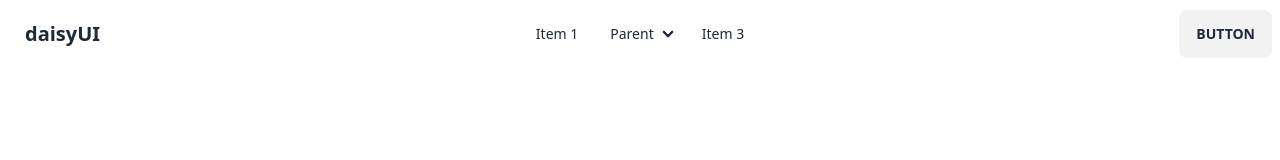
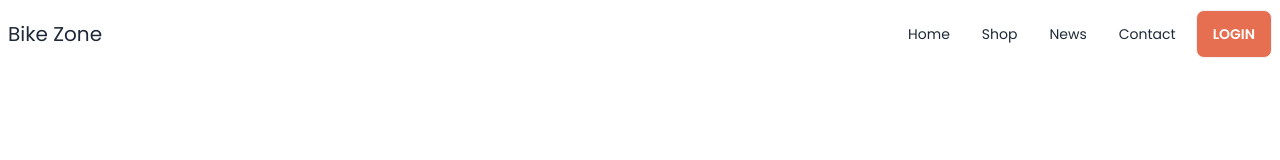
Before and after one commit to Zahangir111/biker-zone, a plain HTML site: page index.html in a window 1280 px wide. Drawn offline with nearby package versions, Linux system fonts and the light colour scheme.

Commit message:
created basic navbar

```diff
--- a/index.html
+++ b/index.html
@@ -17,17 +17,29 @@
           extend: {
             colors: {
               clifford: "#da373d",
-              "bike-primary": "#da373d",
+              "bike-primary": "#E76F51",
             },
           },
         },
       };
     </script>
+    <link rel="preconnect" href="https://fonts.googleapis.com" />
+    <link rel="preconnect" href="https://fonts.gstatic.com" crossorigin />
+    <link
+      href="https://fonts.googleapis.com/css2?family=Poppins:wght@400;500;600;700;800;900&display=swap"
+      rel="stylesheet"
+    />
+    <style>
+      .font-poppins {
+        font-family: "Poppins", sans-serif;
+      }
+    </style>
   </head>
-  <body>
+  <body class="font-poppins">
     <header>
+      <div class="md:container md:mx-auto">
         <div class="navbar bg-base-100">
-        <div class="navbar-start">
+          <div class="flex-1">
             <div class="dropdown">
               <label tabindex="0" class="btn btn-ghost lg:hidden">
                 <svg
@@ -49,36 +61,25 @@
                 tabindex="0"
                 class="menu menu-sm dropdown-content mt-3 z-[1] p-2 shadow bg-base-100 rounded-box w-52"
               >
-              <li><a>Item 1</a></li>
-              <li>
-                <a>Parent</a>
-                <ul class="p-2">
-                  <li><a>Submenu 1</a></li>
-                  <li><a>Submenu 2</a></li>
-                </ul>
-              </li>
-              <li><a>Item 3</a></li>
+                <li><a>Home</a></li>
+                <li><a>Shop</a></li>
+                <li><a>News</a></li>
+                <li><a>Contact</a></li>
               </ul>
             </div>
-          <a class="btn btn-ghost normal-case text-xl">daisyUI</a>
+            <a class="normal-case text-xl">Bike Zone</a>
           </div>
           <div class="navbar-center hidden lg:flex">
             <ul class="menu menu-horizontal px-1">
-            <li><a>Item 1</a></li>
-            <li tabindex="0">
-              <details>
-                <summary>Parent</summary>
-                <ul class="p-2">
-                  <li><a>Submenu 1</a></li>
-                  <li><a>Submenu 2</a></li>
-                </ul>
-              </details>
-            </li>
-            <li><a>Item 3</a></li>
+              <li><a>Home</a></li>
+              <li><a>Shop</a></li>
+              <li><a>News</a></li>
+              <li><a>Contact</a></li>
             </ul>
           </div>
-        <div class="navbar-end">
-          <a class="btn">Button</a>
+          <div class="">
+            <a class="btn text-white bg-bike-primary">Login</a>
+          </div>
         </div>
       </div>
     </header>
--- /dev/null
+++ b/tailwind.config.js
@@ -0,0 +1,8 @@
+/** @type {import('tailwindcss').Config} */
+module.exports = {
+  content: ["./src/**/*.{html,js}"],
+  theme: {
+    extend: {},
+  },
+  plugins: [],
+}
```
Lines whose indentation alone changed are shown as unchanged.
